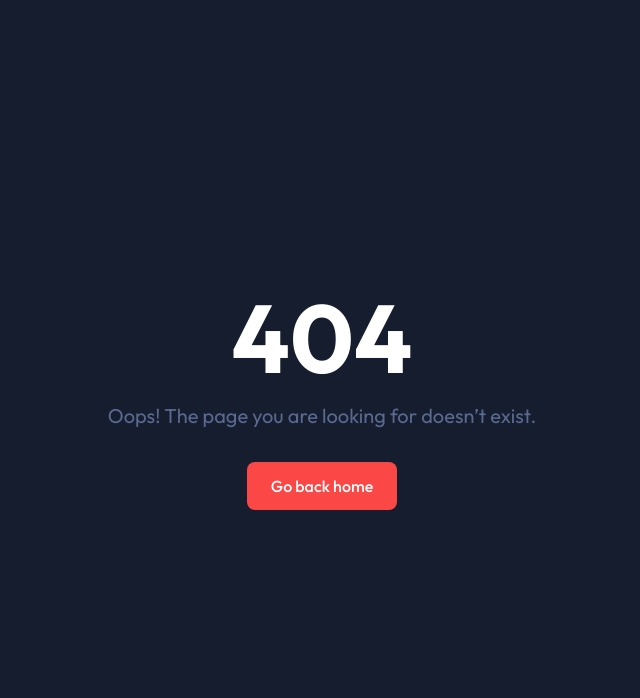
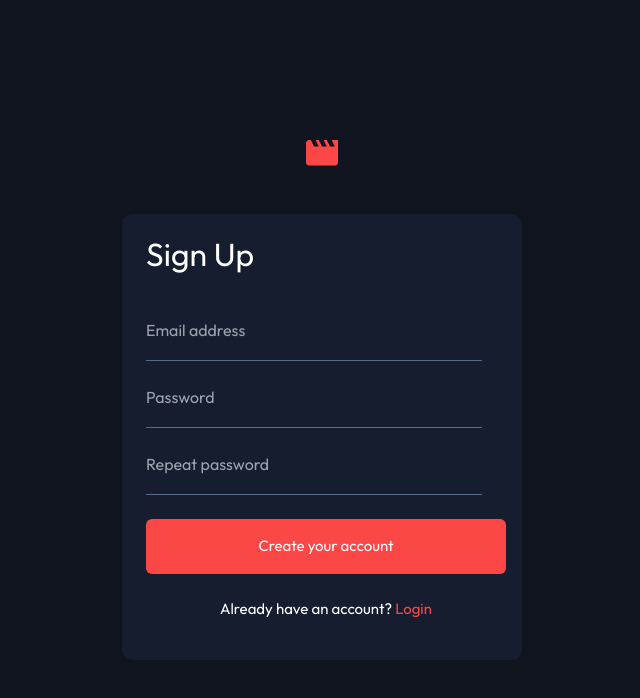
Before and after one commit to Isaacayomi/Entertainment-web-app, a React (Vite) app: page /sign-up in a window 1280 px wide. Before the commit this address had no page. Shown: the top 698 px of the page, without its empty margins (318-958 px from the left). Built offline with nearby package versions, Linux system fonts and the light colour scheme.

Commit message:
feat: integrate authentication flow with sign-up and login functionality; add user context and protected routes

```diff
--- a/src/App.tsx
+++ b/src/App.tsx
@@ -9,6 +9,7 @@ import { ReactQueryDevtools } from "@tanstack/react-query-devtools";
 import PageNotFound from "./ui/PageNotFound";
 import Login from "./features/authentication/Login";
 import SignUp from "./features/authentication/SignUp";
+import { Toaster } from "react-hot-toast";
 
 function App() {
   const queryClient = new QueryClient({
@@ -22,7 +23,9 @@ function App() {
   return (
     <QueryClientProvider client={queryClient}>
       <ReactQueryDevtools initialIsOpen={false} />
+
       <BrowserRouter>
+        <Toaster position="top-center" reverseOrder={false} />
         <Routes>
           <Route element={<AppLayout />}>
             <Route element={<Home />} path="/" />
@@ -31,7 +34,7 @@ function App() {
             <Route element={<Bookmark />} path="bookmarks" />
           </Route>
           <Route element={<Login />} path="login" />
-          <Route element={<SignUp />} path="signup" />
+          <Route element={<SignUp />} path="sign-up" />
           <Route element={<PageNotFound />} path="*" />
         </Routes>
       </BrowserRouter>
--- a/src/features/authentication/Login.tsx
+++ b/src/features/authentication/Login.tsx
@@ -1,10 +1,11 @@
 import { Link } from "react-router-dom";
-import AuthPrompt from "../../ui/AuthPrompt";
-import Button from "../../ui/Button";
-import ErrorMessage from "../../ui/ErrorMessage";
 import { useForm } from "react-hook-form";
 import { useLogin } from "../../hooks/useLogin";
 import { AuthProps } from "types";
+
+import AuthPrompt from "../../ui/AuthPrompt";
+import ErrorMessage from "../../ui/ErrorMessage";
+import Button from "../../ui/Button";
 import SpinnerMini from "../../ui/SpinnerMini";
 
 function Login() {
@@ -43,7 +44,7 @@ function Login() {
             placeholder="Email address"
             className="w-full bg-transparent pb-[1.13rem] text-white focus:outline-none"
             aria-invalid={errors.email ? "true" : "false"}
-            // defaultValue="test@example.com"
+            defaultValue="test@example.com"
             {...register("email", {
               required: "This field cannot be empty",
               setValueAs: (value) => value.trim(), // to trim spaces
@@ -54,9 +55,10 @@ function Login() {
               },
             })}
           />
-          {/* {loginError && (
+
+          {loginError && (
             <ErrorMessage>{(loginError as Error).message}</ErrorMessage>
-          )} */}
+          )}
 
           {errors?.email && (
             <ErrorMessage>{errors?.email?.message}</ErrorMessage>
@@ -69,16 +71,21 @@ function Login() {
             placeholder="Password"
             className="w-full bg-transparent pb-[1.13rem] text-white focus:outline-none"
             aria-invalid={errors.password ? "true" : "false"}
-            // defaultValue="test@123"
+            defaultValue="test@123"
             {...register("password", {
               required: "This field cannot be empty",
               setValueAs: (value) => value.trim(),
               minLength: {
-                value: 5,
-                message: "Password must be at least 5 characters",
+                value: 8,
+                message: "Password must be at least 8 characters",
               },
             })}
           />
+
+          {loginError && (
+            <ErrorMessage>{(loginError as Error).message}</ErrorMessage>
+          )}
+
           {errors?.password && (
             <ErrorMessage>{errors?.password?.message}</ErrorMessage>
           )}
@@ -87,7 +94,7 @@ function Login() {
         <Button>{isPending ? <SpinnerMini /> : "Login to your account"}</Button>
         <AuthPrompt>
           Don't have an account?
-          <Link to="/signup">
+          <Link to="/sign-up">
             <span className="cursor-pointer text-red">Sign up</span>
           </Link>
         </AuthPrompt>
--- a/src/features/authentication/SignUp.tsx
+++ b/src/features/authentication/SignUp.tsx
@@ -1,45 +1,107 @@
 import { Link } from "react-router-dom";
+import { useSignUp } from "../../hooks/useSignUp";
+import { useForm } from "react-hook-form";
+import { AuthProps } from "types";
+
 import AuthPrompt from "../../ui/AuthPrompt";
 import Button from "../../ui/Button";
 import ErrorMessage from "../../ui/ErrorMessage";
+import SpinnerMini from "../../ui/SpinnerMini";
 
 function SignUp() {
+  const { mutate, isPending } = useSignUp();
+
+  const { handleSubmit, register, formState, getValues, reset } =
+    useForm<AuthProps>();
+  const { errors } = formState;
+
+  function onSubmit({ email, password }: AuthProps) {
+    if (!email || !password) return;
+
+    mutate(
+      {
+        email,
+        password,
+      },
+
+      {
+        onSettled: () => {
+          reset();
+        },
+      },
+    );
+  }
+
   return (
     <div className="flex h-screen flex-col items-center justify-center gap-4 bg-darkBlue font-outfit">
       <img src="/favicon-32x32.svg" alt="App Logo" className="mb-8" />
-      <form className="flex w-full max-w-[20.4375rem] flex-col rounded-[0.625rem] bg-semiDarkBlue p-4 pl-6 md:max-w-[25rem]">
+      <form
+        onSubmit={handleSubmit(onSubmit)}
+        className="flex w-full max-w-[20.4375rem] flex-col rounded-[0.625rem] bg-semiDarkBlue p-4 pl-6 md:max-w-[25rem]"
+      >
         <h2 className="tracking-[ -0.03125rem] pb-10 font-outfit text-[2rem] font-normal text-white">
           Sign Up
         </h2>
         <div className="mb-6 flex w-full max-w-[17.4375rem] items-start justify-between border-b border-b-grayishBlue focus-within:border-b-white md:max-w-[21rem] md:text-nowrap">
           <input
+            id="email"
             type="email"
             placeholder="Email address"
             className="w-full bg-transparent pb-[1.13rem] text-white focus:outline-none"
+            aria-invalid={errors.email ? "true" : "false"}
+            {...register("email", {
+              required: "This field cannot be empty",
+              setValueAs: (value) => value.trim(),
+
+              pattern: {
+                value: /^[^\s@]+@[^\s@]+\.[^\s@]+$/,
+                message: "Invalid email address",
+              },
+            })}
           />
-          <ErrorMessage>Invalid email address</ErrorMessage>
+          {errors.email && <ErrorMessage>{errors.email.message}</ErrorMessage>}
         </div>
 
         <div className="mb-6 flex w-full max-w-[17.4375rem] items-start justify-between border-b border-b-grayishBlue focus-within:border-b-white md:max-w-[21rem] md:text-nowrap">
           <input
+            id="password"
             type="password"
             placeholder="Password"
             className="w-full bg-transparent pb-[1.13rem] text-white focus:outline-none"
+            aria-invalid={errors.password ? "true" : "false"}
+            {...register("password", {
+              required: "This field cannot be empty",
+              setValueAs: (value) => value.trim(),
+              minLength: {
+                value: 8,
+                message: "Password must be at least 8 characters",
+              },
+            })}
           />
-          <ErrorMessage>Can't be empty</ErrorMessage>
+          {errors.password && (
+            <ErrorMessage>{errors.password.message}</ErrorMessage>
+          )}
         </div>
 
         <div className="mb-6 flex w-full max-w-[17.4375rem] items-start justify-between border-b border-b-grayishBlue focus-within:border-b-white md:max-w-[21rem] md:text-nowrap">
           <input
+            id="passwordConfirm"
             type="password"
             placeholder="Repeat password"
             className="w-full bg-transparent pb-[1.13rem] text-white focus:outline-none"
+            {...register("confirmPassword", {
+              required: "This field cannot be empty",
+              validate: (value) =>
+                value === getValues("password") || "Passwords do not match",
+            })}
           />
-          <ErrorMessage>Password does not match</ErrorMessage>
+          {errors.confirmPassword && (
+            <ErrorMessage>{errors.confirmPassword.message}</ErrorMessage>
+          )}
         </div>
-        <Button>Login to your account</Button>
+        <Button>{isPending ? <SpinnerMini /> : "Create your account"}</Button>
         <AuthPrompt>
-          Don't have an account?{" "}
+          Already have an account?{" "}
           <Link to="/login">
             <span className="cursor-pointer text-red">Login</span>
           </Link>
--- a/src/features/series/Series.tsx
+++ b/src/features/series/Series.tsx
@@ -1,5 +1,6 @@
 import { useSeries } from "../../hooks/useSeries";
 import { useMoviesContext } from "../../context/useMoviesContext";
+
 import MovieCard from "../../ui/MovieCard";
 import Heading from "../../ui/Heading";
 import Spinner from "../../ui/Spinner";
--- a/src/hooks/useBookmark.ts
+++ b/src/hooks/useBookmark.ts
@@ -1,7 +1,7 @@
+import toast from "react-hot-toast";
 import { useMutation, useQueryClient } from "@tanstack/react-query";
 import { useEffect, useState } from "react";
 import { updateBookmark } from "../services/apiUpdateBookmark";
-import toast from "react-hot-toast";
 import { Movie } from "types";
 
 export function useBookmark(movie: Movie) {
--- /dev/null
+++ b/src/hooks/useSignUp.tsx
@@ -0,0 +1,22 @@
+import { useMutation } from "@tanstack/react-query";
+import { signUpApi } from "../services/apiAuth";
+import toast from "react-hot-toast";
+import { useNavigate } from "react-router-dom";
+
+export function useSignUp() {
+  const navigate = useNavigate();
+  const { data, mutate, error, isPending } = useMutation({
+    mutationFn: signUpApi,
+
+    onSuccess: ({ user }) => {
+      console.log("sign up successful", user);
+      toast.success("Account created successfully");
+      navigate("/login");
+    },
+    onError: () => {
+      toast.error("Account already exists.");
+    },
+  });
+
+  return { data, mutate, error, isPending };
+}
--- /dev/null
+++ b/src/hooks/useUser.ts
@@ -0,0 +1,17 @@
+import { useQuery } from "@tanstack/react-query";
+import { getCurrentUser } from "../services/apiAuth";
+
+export function useUser() {
+  const {
+    data: user,
+    error,
+    isPending,
+  } = useQuery({
+    queryFn: getCurrentUser,
+    queryKey: ["user"],
+  });
+
+  if (error) throw new Error(error.message);
+
+  return { isPending, error, isAuthenticated: user?.role === "authenticated" };
+}
--- a/src/services/apiAuth.ts
+++ b/src/services/apiAuth.ts
@@ -13,3 +13,29 @@ export async function loginApi({ email, password }: AuthProps) {
 
   return data;
 }
+
+export async function signUpApi({ email, password }: AuthProps) {
+  const { data, error } = await supabase.auth.signUp({
+    email,
+    password,
+  });
+
+  if (error) throw new Error(error.message);
+
+  return data;
+}
+
+export async function getCurrentUser() {
+  const { data: session } = await supabase.auth.getSession();
+
+  // checks if there's currently a user (authenticated user)
+  if (!session.session) return null;
+  console.log(session);
+
+  // gets the user's profile from supabase, checks to see if it exists
+  const { data, error } = await supabase.auth.getUser();
+  console.log(data);
+
+  if (error) throw new Error(error.message);
+  return data?.user;
+}
--- a/src/ui/AppLayout.tsx
+++ b/src/ui/AppLayout.tsx
@@ -1,13 +1,13 @@
 import { Outlet } from "react-router-dom";
+import { MovieProvider } from "../context/MovieContext";
 import Search from "../features/search/Search";
 import Navbar from "./Navbar";
-import { Toaster } from "react-hot-toast";
-import { MovieProvider } from "../context/MovieContext";
+import ProtectedRoute from "./ProtectedRoute";
 
 function AppLayout() {
   return (
+    <ProtectedRoute>
       <div className="min-h-screen bg-darkBlue font-outfit text-white">
-      <Toaster position="top-center" reverseOrder={false} />
         <div className="mx-auto grid max-w-[1300px] gap-9 p-8 sm:grid-cols-[1fr] sm:grid-rows-[1fr] lg:grid-cols-[6rem_1fr] lg:grid-rows-[auto_1fr]">
           <Navbar />
           <MovieProvider>
@@ -18,6 +18,7 @@ function AppLayout() {
           </MovieProvider>
         </div>
       </div>
+    </ProtectedRoute>
   );
 }
 export default AppLayout;
--- a/src/ui/MovieCard.tsx
+++ b/src/ui/MovieCard.tsx
@@ -1,7 +1,8 @@
+import { useBookmark } from "../hooks/useBookmark";
+import { MoviesProps } from "types";
+
 import Playicon from "./Playicon";
 import SpinnerMini from "./SpinnerMini";
-import { useBookmark } from "../hooks/useBookmark";
-import { MoviesProps } from "types";
 
 function MovieCard({ movie }: MoviesProps) {
   const { bookmarked, isPending, handleClick } = useBookmark(movie);
--- a/src/ui/MySwiper.tsx
+++ b/src/ui/MySwiper.tsx
@@ -1,6 +1,6 @@
+import "swiper/css";
 import { Swiper, SwiperSlide } from "swiper/react";
 import type { Swiper as SwiperClass } from "swiper";
-import "swiper/css";
 
 import TrendingMovie from "../features/home/TrendingMovie";
 
--- /dev/null
+++ b/src/ui/ProtectedRoute.tsx
@@ -0,0 +1,26 @@
+import { useUser } from "../hooks/useUser";
+import { ButtonProp } from "types";
+import Spinner from "./Spinner";
+import { useEffect } from "react";
+import { useNavigate } from "react-router-dom";
+
+function ProtectedRoute({ children }: ButtonProp) {
+  const navigate = useNavigate();
+  const { isPending, isAuthenticated } = useUser();
+
+  if (isPending) <Spinner />;
+
+  // if there's no auth user, redirect to login page
+
+  useEffect(
+    function () {
+      if (!isAuthenticated && !isPending) {
+        navigate("/login");
+      }
+    },
+    [isAuthenticated, isPending, navigate],
+  );
+
+  if (isAuthenticated) return children;
+}
+export default ProtectedRoute;
```
Lines whose indentation alone changed are shown as unchanged.
